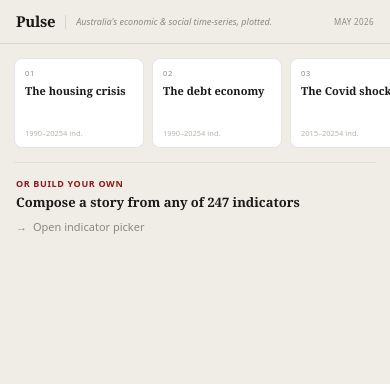
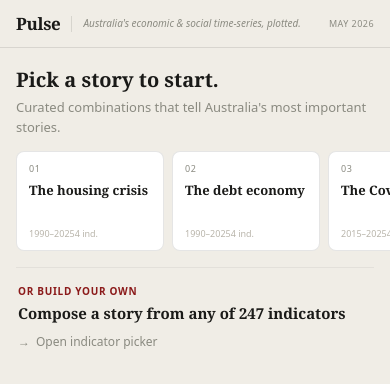
Before and after one commit to matthowsam99-alt/Pulse-app, a Next.js app: page / in a window 390 px wide. Shown: the top 384 px of the page. Built offline with nearby package versions, Linux system fonts and the light colour scheme; no server answers.

Commit message:
fix: chart renders on mobile, portrait support, landing intro header, larger type

```diff
--- a/components/mobile/MobileChart.tsx
+++ b/components/mobile/MobileChart.tsx
@@ -1,6 +1,6 @@
 'use client'
 
-import { useState, useRef } from 'react'
+import { useState, useRef, useEffect } from 'react'
 import { ActiveIndicator, ViewMode, EventsFile } from '@/types/pulse'
 import { CURATED_VIEWS } from '@/lib/share'
 import PulseChart from '@/components/PulseChart'
@@ -52,6 +52,19 @@ export default function MobileChart({
   const story = storyIndex >= 0 && storyIndex < CURATED_VIEWS.length ? CURATED_VIEWS[storyIndex] : null
   const isFirst = storyIndex === 0
   const isLast = storyIndex === totalStories - 1
+
+  // Measure chart area height so inner div gets explicit pixels (required by ResponsiveContainer)
+  const chartAreaRef = useRef<HTMLDivElement>(null)
+  const [chartHeight, setChartHeight] = useState(260)
+  useEffect(() => {
+    if (!chartAreaRef.current) return
+    const ro = new ResizeObserver(entries => {
+      const h = entries[0]?.contentRect.height
+      if (h && h > 0) setChartHeight(h)
+    })
+    ro.observe(chartAreaRef.current)
+    return () => ro.disconnect()
+  }, [])
 
   const firstYear = activeIndicators.length > 0
     ? Math.min(...activeIndicators.map(a => a.data[0]?.date ? parseInt(String(a.data[0].date).slice(0, 4)) : startYear).filter(Boolean))
@@ -192,20 +205,20 @@ export default function MobileChart({
       {/* ── Subheader strip ─────────────────────────────────── */}
       <div
         className="shrink-0"
-        style={{ padding: '6px 12px 5px', borderBottom: '0.5px solid rgba(26,26,24,0.06)' }}
+        style={{ padding: '8px 14px 7px', borderBottom: '0.5px solid rgba(26,26,24,0.06)' }}
       >
         {/* Title row */}
-        <div className="flex items-baseline" style={{ gap: 6, marginBottom: 5, flexWrap: 'nowrap' }}>
-          <span style={{ fontSize: 13, fontWeight: 700, color: '#1a1a18', fontFamily: 'Georgia, serif', lineHeight: 1.2, whiteSpace: 'nowrap', overflow: 'hidden', textOverflow: 'ellipsis', maxWidth: '40%' }}>
+        <div className="flex items-baseline" style={{ gap: 7, marginBottom: 6, flexWrap: 'nowrap' }}>
+          <span style={{ fontSize: 15, fontWeight: 700, color: '#1a1a18', fontFamily: 'Georgia, serif', lineHeight: 1.2, whiteSpace: 'nowrap', overflow: 'hidden', textOverflow: 'ellipsis', maxWidth: '45%' }}>
             {story?.name ?? 'Custom view'}
           </span>
-          <span style={{ fontSize: 9, color: '#8a8a80', flexShrink: 0 }}>
+          <span style={{ fontSize: 11, color: '#8a8a80', flexShrink: 0 }}>
             {displayStart}–2025
           </span>
           {story && (
             <button
               onClick={onOpenLearnMore}
-              style={{ fontSize: 9, color: '#8B1A1A', cursor: 'pointer', background: 'none', border: 'none', padding: 0, fontFamily: 'inherit', flexShrink: 0 }}
+              style={{ fontSize: 11, color: '#8B1A1A', cursor: 'pointer', background: 'none', border: 'none', padding: 0, fontFamily: 'inherit', flexShrink: 0 }}
             >
               Learn more
             </button>
@@ -214,24 +227,21 @@ export default function MobileChart({
           <div style={{ marginLeft: 'auto', display: 'flex', alignItems: 'center', gap: 5, flexShrink: 0 }}>
             <button
               onClick={onToggleEvents}
-              style={{ display: 'flex', alignItems: 'center', gap: 5, fontSize: 9, color: eventsOn ? '#4a4a44' : '#8a8a80', cursor: 'pointer', background: 'none', border: 'none', padding: 0, fontFamily: 'inherit' }}
+              style={{ display: 'flex', alignItems: 'center', gap: 5, fontSize: 11, color: eventsOn ? '#4a4a44' : '#8a8a80', cursor: 'pointer', background: 'none', border: 'none', padding: 0, fontFamily: 'inherit' }}
             >
               <span>Show events</span>
-              {/* Toggle pip */}
               <span style={{
-                width: 24, height: 13, borderRadius: 7,
+                width: 26, height: 15, borderRadius: 8,
                 background: eventsOn ? '#1a1a18' : 'rgba(26,26,24,0.15)',
                 border: '0.5px solid rgba(26,26,24,0.15)',
                 position: 'relative', display: 'inline-block',
-                transition: 'background 0.15s',
-                flexShrink: 0,
+                transition: 'background 0.15s', flexShrink: 0,
               }}>
                 <span style={{
-                  width: 10, height: 10, borderRadius: '50%', background: '#fff',
-                  position: 'absolute', top: 1.5,
-                  left: eventsOn ? 12 : 1.5,
-                  transition: 'left 0.15s',
-                  display: 'block',
+                  width: 11, height: 11, borderRadius: '50%', background: '#fff',
+                  position: 'absolute', top: 2,
+                  left: eventsOn ? 13 : 2,
+                  transition: 'left 0.15s', display: 'block',
                 }} />
               </span>
             </button>
@@ -244,12 +254,12 @@ export default function MobileChart({
             <div
               key={ind.id}
               style={{
-                display: 'flex', alignItems: 'center', gap: 4, flexShrink: 0,
-                padding: '2px 7px 2px 5px', borderRadius: 20,
-                border: '0.5px solid rgba(26,26,24,0.11)', fontSize: 9, color: '#4a4a44',
+                display: 'flex', alignItems: 'center', gap: 5, flexShrink: 0,
+                padding: '3px 8px 3px 6px', borderRadius: 20,
+                border: '0.5px solid rgba(26,26,24,0.11)', fontSize: 11, color: '#4a4a44',
               }}
             >
-              <span style={{ width: 6, height: 6, borderRadius: '50%', background: ind.color, flexShrink: 0, display: 'block' }} />
+              <span style={{ width: 7, height: 7, borderRadius: '50%', background: ind.color, flexShrink: 0, display: 'block' }} />
               {ind.label}
             </div>
           ))}
@@ -258,11 +268,18 @@ export default function MobileChart({
 
       {/* ── Chart ───────────────────────────────────────────── */}
       <div
-        className="flex-1 relative"
-        style={{ minHeight: 0, overflowX: 'auto', overflowY: 'hidden', WebkitOverflowScrolling: 'touch' } as React.CSSProperties}
+        ref={chartAreaRef}
+        style={{
+          flex: 1,
+          minHeight: 0,
+          position: 'relative',
+          overflowX: 'auto',
+          overflowY: 'hidden',
+          WebkitOverflowScrolling: 'touch',
+        } as React.CSSProperties}
       >
-        {/* Inner container — fixed 680px so chart never gets squashed on portrait */}
-        <div style={{ width: 680, height: '100%', position: 'relative' }}>
+        {/* Inner container — 680px min-width so chart never squashes on portrait */}
+        <div style={{ width: 'max(100%, 680px)', height: chartHeight || 260, position: 'relative' }}>
           <PulseChart
             chartData={mergeSeriesForChart(activeIndicators.map(a => ({ id: a.id, series: a.data })))}
             activeIndicators={activeIndicators}
--- a/components/mobile/MobileLanding.tsx
+++ b/components/mobile/MobileLanding.tsx
@@ -10,36 +10,46 @@ interface MobileLandingProps {
 
 export default function MobileLanding({ onSelectStory, onOpenIndicators, mountedDate }: MobileLandingProps) {
   return (
-    <div className="flex flex-col h-full overflow-hidden" style={{ background: '#F0EDE6' }}>
+    <div className="flex flex-col" style={{ minHeight: '100svh', background: '#F0EDE6' }}>
       {/* Header */}
       <div
-        className="flex items-center px-4 shrink-0"
+        className="flex items-center shrink-0"
         style={{
-          height: 44,
+          height: 48,
+          padding: '0 16px',
           borderBottom: '0.5px solid rgba(26,26,24,0.11)',
           background: '#F0EDE6',
         }}
       >
-        <span style={{ fontFamily: 'Georgia, serif', fontSize: 15, fontWeight: 700, color: '#1a1a18', letterSpacing: '-0.02em' }}>
+        <span style={{ fontFamily: 'Georgia, serif', fontSize: 17, fontWeight: 700, color: '#1a1a18', letterSpacing: '-0.02em' }}>
           Pulse
         </span>
-        <span style={{ width: 1, height: 14, background: 'rgba(26,26,24,0.11)', margin: '0 10px', flexShrink: 0 }} />
-        <span style={{ fontSize: 9, color: '#8a8a80', fontStyle: 'italic' }}>
+        <span style={{ width: 1, height: 16, background: 'rgba(26,26,24,0.11)', margin: '0 11px', flexShrink: 0 }} />
+        <span style={{ fontSize: 10, color: '#8a8a80', fontStyle: 'italic' }}>
           Australia's economic & social time-series, plotted.
         </span>
-        <span style={{ marginLeft: 'auto', fontSize: 8, color: '#8a8a80', letterSpacing: '0.05em', textTransform: 'uppercase' }}>
+        <span style={{ marginLeft: 'auto', fontSize: 9, color: '#8a8a80', letterSpacing: '0.05em', textTransform: 'uppercase' }}>
           {mountedDate}
         </span>
       </div>
 
+      {/* Intro text */}
+      <div style={{ padding: '20px 16px 14px' }}>
+        <div style={{ fontSize: 20, fontWeight: 700, color: '#1a1a18', fontFamily: 'Georgia, serif', lineHeight: 1.2, marginBottom: 6 }}>
+          Pick a story to start.
+        </div>
+        <div style={{ fontSize: 13, color: '#8a8a80', lineHeight: 1.5 }}>
+          Curated combinations that tell Australia's most important stories.
+        </div>
+      </div>
+
       {/* Story gallery — horizontal scroll */}
-      <div className="shrink-0" style={{ paddingTop: 14 }}>
+      <div className="shrink-0">
         <div
-          className="flex gap-2 overflow-x-auto"
-          style={{ padding: '0 14px 14px', scrollbarWidth: 'none', WebkitOverflowScrolling: 'touch' }}
+          className="flex gap-2"
+          style={{ padding: '0 16px 16px', overflowX: 'auto', scrollbarWidth: 'none', WebkitOverflowScrolling: 'touch' } as React.CSSProperties}
         >
           {CURATED_VIEWS.map((view, i) => {
-            const cat = view.state.activeIds.length > 0 ? '' : ''
             const startYr = view.state.startYear
             const indCount = view.state.activeIds.length
             return (
@@ -48,17 +58,17 @@ export default function MobileLanding({ onSelectStory, onOpenIndicators, mounted
                 onClick={() => onSelectStory(i)}
                 style={{
                   flexShrink: 0,
-                  width: 130,
+                  width: 148,
                   background: '#ffffff',
                   border: '0.5px solid rgba(26,26,24,0.11)',
                   borderRadius: 8,
-                  padding: '9px 10px 8px',
+                  padding: '10px 12px 10px',
                   cursor: 'pointer',
                   display: 'flex',
                   flexDirection: 'column',
                   textAlign: 'left',
                   transition: 'background 0.1s, border-color 0.1s',
-                  minHeight: 90,
+                  minHeight: 100,
                 }}
                 onPointerDown={e => {
                   ;(e.currentTarget as HTMLButtonElement).style.background = '#F0EDE6'
@@ -73,13 +83,13 @@ export default function MobileLanding({ onSelectStory, onOpenIndicators, mounted
                   ;(e.currentTarget as HTMLButtonElement).style.borderColor = 'rgba(26,26,24,0.11)'
                 }}
               >
-                <div style={{ fontSize: 7.5, color: '#8a8a80', letterSpacing: '0.08em', textTransform: 'uppercase', marginBottom: 5 }}>
+                <div style={{ fontSize: 9, color: '#8a8a80', letterSpacing: '0.08em', textTransform: 'uppercase', marginBottom: 6 }}>
                   {String(i + 1).padStart(2, '0')}
                 </div>
-                <div style={{ fontSize: 11, fontWeight: 700, color: '#1a1a18', lineHeight: 1.25, fontFamily: 'Georgia, serif', flex: 1 }}>
+                <div style={{ fontSize: 13, fontWeight: 700, color: '#1a1a18', lineHeight: 1.25, fontFamily: 'Georgia, serif', flex: 1 }}>
                   {view.name}
                 </div>
-                <div style={{ fontSize: 7.5, color: '#b8b4aa', marginTop: 8, display: 'flex', justifyContent: 'space-between' }}>
+                <div style={{ fontSize: 9, color: '#b8b4aa', marginTop: 10, display: 'flex', justifyContent: 'space-between' }}>
                   <span>{startYr}–2025</span>
                   <span>{indCount} ind.</span>
                 </div>
@@ -90,19 +100,19 @@ export default function MobileLanding({ onSelectStory, onOpenIndicators, mounted
       </div>
 
       {/* Divider */}
-      <div style={{ height: '0.5px', background: 'rgba(26,26,24,0.06)', margin: '0 14px' }} />
+      <div style={{ height: '0.5px', background: 'rgba(26,26,24,0.06)', margin: '0 16px' }} />
 
-      {/* Build your own — fixed, does not scroll */}
-      <div style={{ padding: '14px 16px 18px' }}>
-        <div style={{ fontSize: 9, fontWeight: 700, color: '#8B1A1A', letterSpacing: '0.07em', textTransform: 'uppercase', marginBottom: 4 }}>
+      {/* Build your own */}
+      <div style={{ padding: '16px 18px 24px' }}>
+        <div style={{ fontSize: 10, fontWeight: 700, color: '#8B1A1A', letterSpacing: '0.07em', textTransform: 'uppercase', marginBottom: 5 }}>
           Or build your own
         </div>
-        <div style={{ fontSize: 13, fontWeight: 700, color: '#1a1a18', fontFamily: 'Georgia, serif', lineHeight: 1.3, marginBottom: 8 }}>
+        <div style={{ fontSize: 15, fontWeight: 700, color: '#1a1a18', fontFamily: 'Georgia, serif', lineHeight: 1.3, marginBottom: 10 }}>
           Compose a story from any of 247 indicators
         </div>
         <button
           onClick={onOpenIndicators}
-          style={{ display: 'flex', alignItems: 'center', gap: 6, fontSize: 11, color: '#8a8a80', cursor: 'pointer', background: 'none', border: 'none', padding: 0, fontFamily: 'inherit' }}
+          style={{ display: 'flex', alignItems: 'center', gap: 6, fontSize: 12, color: '#8a8a80', cursor: 'pointer', background: 'none', border: 'none', padding: 0, fontFamily: 'inherit' }}
         >
           <span>→</span>
           <span>Open indicator picker</span>
--- a/components/mobile/MobileLayout.tsx
+++ b/components/mobile/MobileLayout.tsx
@@ -138,15 +138,15 @@ export default function MobileLayout({
       {/* ── Chart ────────────────────────────────────────── */}
       <div
         style={{
-          position: view === 'chart' ? 'relative' : 'absolute',
+          position: view === 'chart' ? 'fixed' : 'absolute',
           inset: 0,
           opacity: view === 'chart' ? 1 : 0,
           pointerEvents: view === 'chart' ? 'all' : 'none',
           transition: 'opacity 0.2s',
           zIndex: 2,
-          minHeight: '100svh',
           display: 'flex',
           flexDirection: 'column',
+          background: '#F0EDE6',
         }}
       >
         <MobileChart
```
